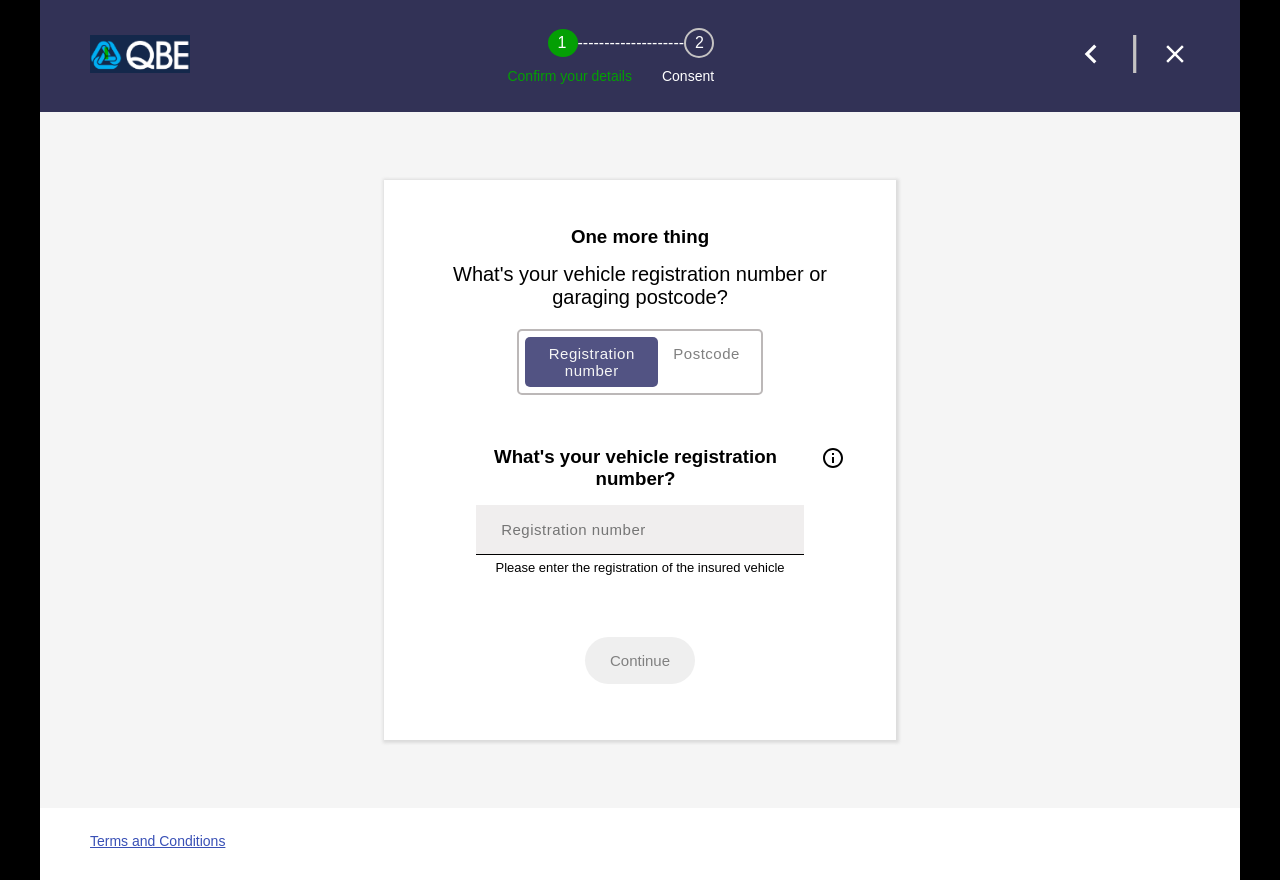
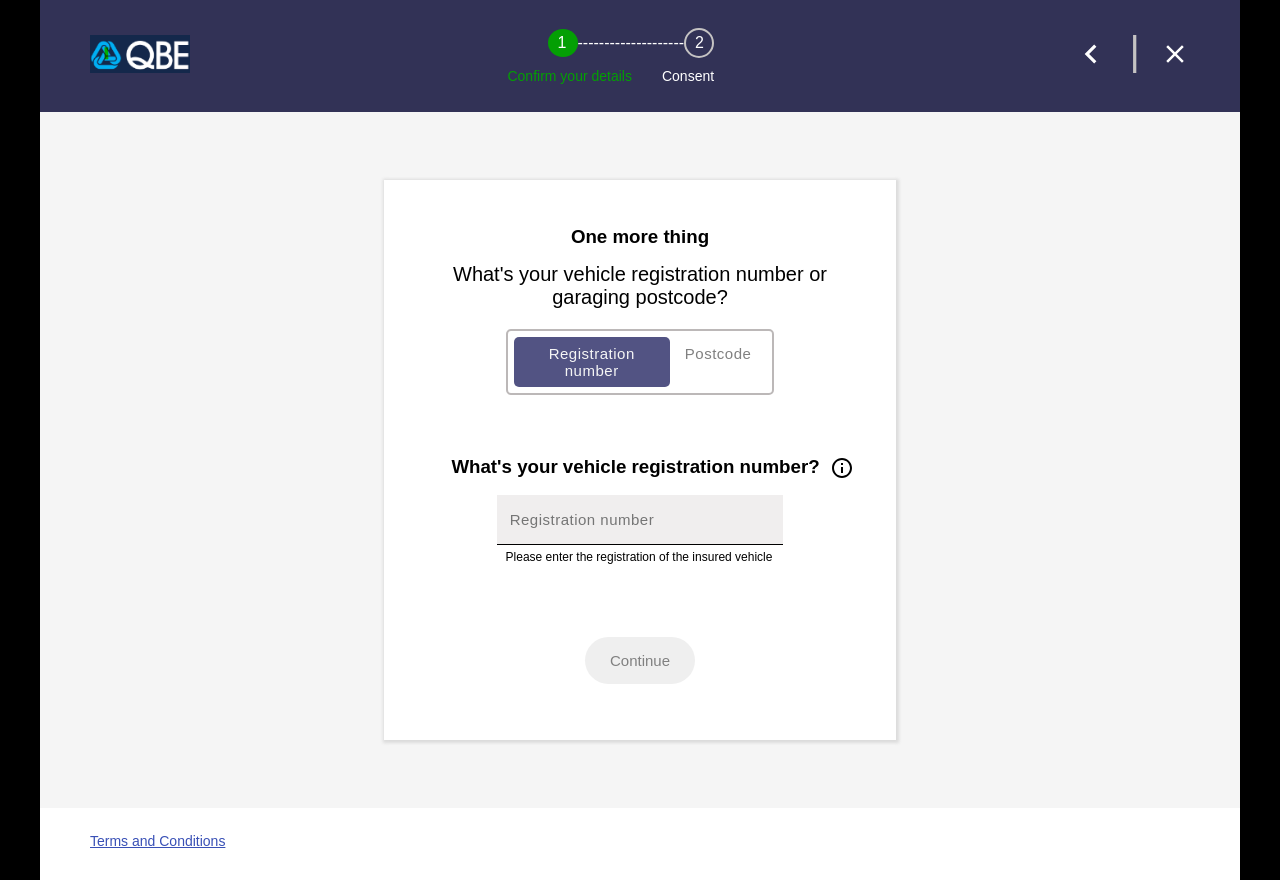
Before and after one commit to laxmanketheth/QBE-interview, a React (Create React App) app in the folder qbe-interview/: page / in a window 1280 px wide. Built offline with nearby package versions, Linux system fonts and the light colour scheme.

Commit message:
created separate input component and fixed its placeholder filed

```diff
--- a/qbe-interview/src/Panel/Panel.css
+++ b/qbe-interview/src/Panel/Panel.css
@@ -24,11 +24,17 @@
     padding: 30px 0px;
 }
 
+.panelCardInnerBox1, .panelCardInnerBox2{
+    flex: 1;
+    width: 35vw;
+    display: flex;
+    flex-direction: column;
+    justify-content: center;
+    align-items: center;
+}
 
-.panelCardInnerBox1, .panelCardInnerBox2{
-    /* border: 1px solid green; */
-    flex: 1;
-    width: 80%;
+.registrationContainer{
+    width: 100%;
     display: flex;
     flex-direction: column;
     justify-content: center;
@@ -39,41 +45,35 @@
     display: flex;
     justify-content: center;
 }
+
 .registrationHeading{
     margin-left: 25px;
 }
+
 .infoIcon{
     margin-left: 10px;
 }
 
-input{
-    width: 80%;
-    height: 50px;
-    border: none;
-    background-color: rgb(240, 238, 238);
-    border-bottom: 1px solid;
-    font-size: 15px;
-    padding-left: 25px;
-    margin-top: 15px;
-    letter-spacing: 0.5px;
-}
 .text{
     font-size: 20px;
     margin-top: 15px;
 }
+
 .info{
-    font-size: 13px;
+    font-size: 12px;
     margin-top: 5px;
+    width: 60%;
+    text-align: left;
 }
 
 .buttonContainer{
     flex: 0.5;
-    /* border: 1px solid green; */
     width: 80%;
     display: flex;
     justify-content: center;
     align-items: center;
 }
+
 button{
     padding: 15px 25px;
     border-radius: 30px;
--- a/qbe-interview/src/Panel/Panel.jsx
+++ b/qbe-interview/src/Panel/Panel.jsx
@@ -1,10 +1,101 @@
-import React from 'react'
+
+// import React, { useState }  from 'react'
+// import './Panel.css'
+// import InfoOutlinedIcon from '@mui/icons-material/InfoOutlined';
+// import Toggle from '../components/Toggle/Toggle';
+
+
+// const Panel = () => {
+
+//   const [toggleState, setToggleState] = useState(false);
+
+//   const handleToggle = (state) => {
+//     setToggleState(state)
+//   }
+
+//   return (
+//     <>
+//       <div className='panelContainer'>
+
+//         <div className='panelSubContainer'>
+
+//           <div className="panelCard">
+
+//             <div className='panelCardInnerBox1'>
+//               <h3 className='panelCardHeading'>One more thing</h3>
+//               <p className='text'>What's your vehicle registration number or garaging postcode?</p>
+//               <Toggle toggleState = {toggleState} handleToggle = {handleToggle} />
+//             </div>
+
+//             <div className='panelCardInnerBox2'>
+
+//               <div className='registrationContainer'>
+//                 <div className='registrationHeadingBox'>
+//                   <h3 className='registrationHeading'>What's your vehicle registration number?</h3>
+//                   <InfoOutlinedIcon className='infoIcon' />
+//                 </div>
+//                 <input
+//                   type="text"
+//                   placeholder='Registration number'
+//                 />
+//                 <p className='info'>Please enter the registration of the insured vehicle</p>
+//               </div>
+
+
+//               {/* <div className='postCodeContainer'>
+//                 <div className='postCodeHeadingBox'>
+//                   <h3 className='postCodeHeading'>What's your vehicle registration number?</h3>
+//                   <InfoOutlinedIcon className='infoIcon' />
+//                 </div>
+//                 <input
+//                   // className='input'
+//                   type="text"
+//                   placeholder='PostCode'
+//                 />
+//                 <p>Please enter the postcode where your vehicle is garaged</p>
+//               </div> */}
+
+
+//             </div>
+
+//             <div className='buttonContainer'>
+//               <button>Continue</button>
+//             </div>
+
+//           </div>
+
+//         </div>
+
+//         <div className='termsContainer'>
+//           <u>Terms and Conditions</u>
+//         </div>
+
+//       </div>
+//     </>
+//   )
+// }
+
+// export default Panel
+
+
+
+
+
+import React, { useState } from 'react'
 import './Panel.css'
 import InfoOutlinedIcon from '@mui/icons-material/InfoOutlined';
 import Toggle from '../components/Toggle/Toggle';
+import Input from '../components/Input/Input';
 
 
 const Panel = () => {
+
+  const [toggleState, setToggleState] = useState(false);
+
+  const handleToggle = (state) => {
+    setToggleState(state)
+  }
+
   return (
     <>
       <div className='panelContainer'>
@@ -16,36 +107,47 @@ const Panel = () => {
             <div className='panelCardInnerBox1'>
               <h3 className='panelCardHeading'>One more thing</h3>
               <p className='text'>What's your vehicle registration number or garaging postcode?</p>
-              <Toggle />
+              <Toggle toggleState={toggleState} handleToggle={handleToggle} />
             </div>
 
             <div className='panelCardInnerBox2'>
+
+
+              {toggleState === false ?
 
                 <div className='registrationContainer'>
                   <div className='registrationHeadingBox'>
                     <h3 className='registrationHeading'>What's your vehicle registration number?</h3>
                     <InfoOutlinedIcon className='infoIcon' />
                   </div>
-                <input
-                  type="text"
-                  placeholder='Registration number'
-                />
-                <p className='info'>Please enter the registration of the insured vehicle</p>
+
+                  <Input toggleState={toggleState} />
+
+                  <div className='info'>
+                    <p >Please enter the registration of the insured vehicle</p>
                   </div>
 
+                </div>
 
-              {/* <div className='postCodeContainer'>
-                <div className='postCodeHeadingBox'>
-                  <h3 className='postCodeHeading'>What's your vehicle registration number?</h3>
+                :
+
+                <div className='registrationContainer'>
+
+                  <div className='registrationHeadingBox'>
+                    <h3 className='registrationHeading'>What's your postcode?</h3>
                     <InfoOutlinedIcon className='infoIcon' />
                   </div>
-                <input
-                  // className='input'
-                  type="text"
-                  placeholder='PostCode'
-                />
-                <p>Please enter the postcode where your vehicle is garaged</p>
-              </div> */}
+
+                  <Input toggleState={toggleState} />
+
+                  <div className='info'>
+                    <p >Please enter the postcode where your vehicle is garaged</p>
+                  </div>
+
+                </div>
+              }
+
+
 
 
             </div>
--- /dev/null
+++ b/qbe-interview/src/components/Input/Input.css
@@ -0,0 +1,15 @@
+.inputContainer{
+    width: 80%;
+}
+
+.input{
+    width: 80%;
+    height: 50px;
+    border: none;
+    background-color: rgb(240, 238, 238);
+    border-bottom: 1px solid;
+    font-size: 15px;
+    padding-left: 13px;
+    margin-top: 15px;
+    letter-spacing: 0.5px;
+}
--- /dev/null
+++ b/qbe-interview/src/components/Input/Input.jsx
@@ -0,0 +1,26 @@
+import React from 'react'
+import './Input.css'
+
+const Input = ({ toggleState }) => {
+    // console.log(toggleState);
+    return (
+        <div className="inputContainer">
+            {
+            toggleState ?
+                <input
+                    className='input'
+                    type="text"
+                    placeholder='Postcode'
+                />
+                :
+                <input
+                    className='input'
+                    type="text"
+                    placeholder='Registration number'
+                />
+            }
+        </div>
+    )
+}
+
+export default Input
--- a/qbe-interview/src/components/Toggle/Toggle.jsx
+++ b/qbe-interview/src/components/Toggle/Toggle.jsx
@@ -1,27 +1,59 @@
 
-import React, { useState } from 'react'
+// import React from 'react'
+// import './Toggle.css'
+
+// const Toggle = ({toggleState, handleToggle}) => {
+
+//     const handleClick = (state) => {
+//         handleToggle(state)
+//     }
+
+//     return (
+//         <div className='tabContainer'>
+//             <div
+//                 className={toggleState === false ? "activeTab" : "tabs"}
+//                 onClick={() => handleClick(false)}
+//             >
+//                 Registration number
+//             </div>
+
+//             <div
+//                 className={toggleState === true ? "activeTab" : "tabs"}
+//                 onClick={() => handleClick(true)}
+//             >
+//                 Postcode
+//             </div>
+//         </div>
+//     )
+// }
+
+// export default Toggle
+
+
+
+
+
+import React from 'react'
 import './Toggle.css'
 
-const Toggle = () => {
+const Toggle = ({toggleState, handleToggle}) => {
 
-    const [toggleState, setToggleState] = useState(false)
-
-    const toggleTab = (state) => {
-        setToggleState(state)
+    const handleClick = (state) => {
+        handleToggle(state)
     }
 
     return (
         <div className='tabContainer'>
             <div
                 className={toggleState === false ? "activeTab" : "tabs"}
-                onClick={() => toggleTab(false)}
+                onClick={() => handleClick(false)}
             >
                 Registration number
             </div>
 
             <div
                 className={toggleState === true ? "activeTab" : "tabs"}
-                onClick={() => toggleTab(true)}
+                onClick={() => handleClick(true)}
             >
                 Postcode
             </div>
```
Lines whose indentation alone changed are shown as unchanged.
